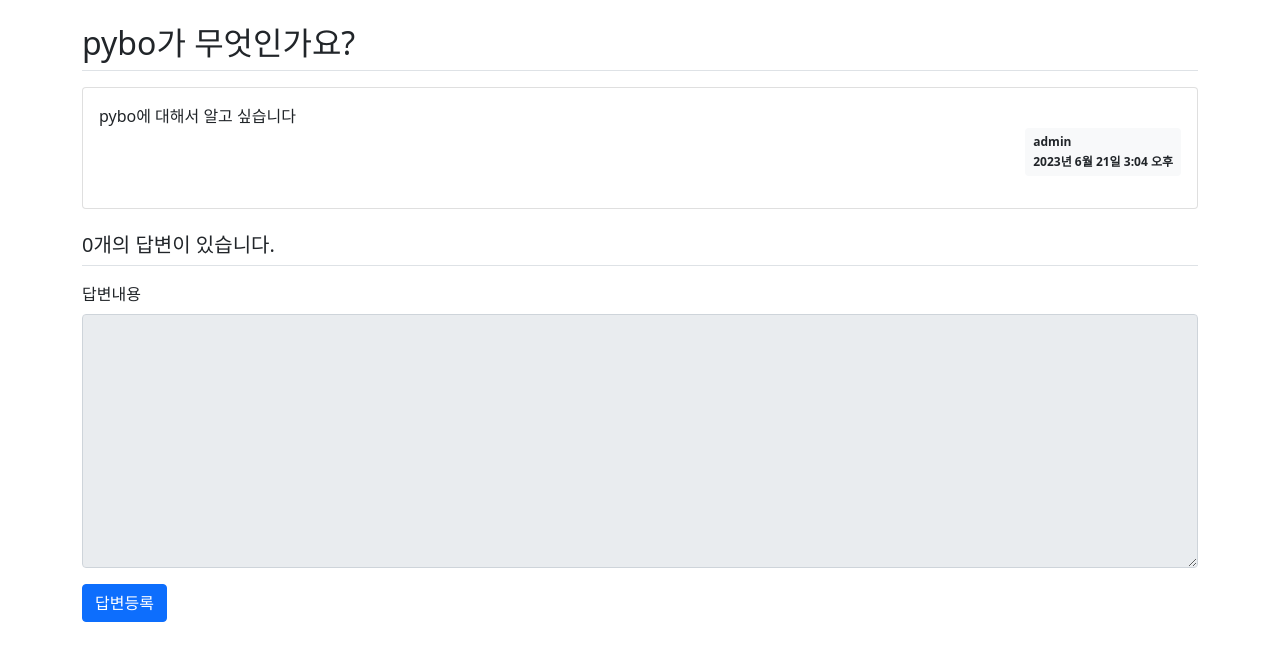
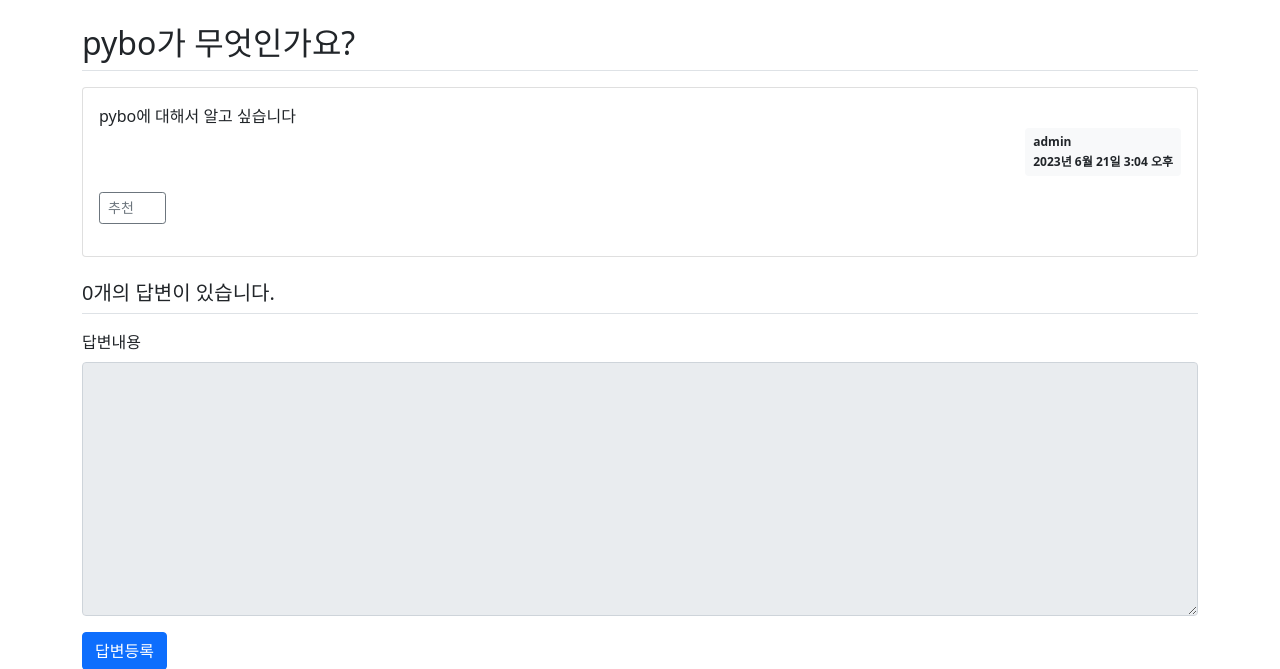
Before and after one commit to Kimhyuntae9665/pycharm, a Django app: page /pybo/1/ in a window 1280 px wide. Shown: the part 57-726 px from the top of the page. Run offline with Django 4.2, Linux system fonts and the light colour scheme; data comes from the database, SQL or seed files in the repository; data that the repository does not hold is empty; some libraries are stand-ins or nearby versions.

Commit message:
a href=javascript:void(0)으로 하는 이유ì는 ì사욪자의 확인을 구하기 위해

```diff
--- a/templates/pybo/question_detail.html
+++ b/templates/pybo/question_detail.html
@@ -27,6 +27,9 @@
                 </div>
             </div>
             <div class="my-3">
+                <a href="javascript:void(0)" data-uri="{% url 'pybo:question_vote' question.id %}" class="recommend btn btn-sm btn-outline-secondary">추천
+                    <span class="badge rounded-pill bg-sucess">{{question.voter.count}}</span>
+                </a>
                 {% if request.user == question.author %}
                 <a href ="{% url 'pybo:question_modify' question.id %}"
                 class="btn btn-sm btn-outline-secondary">수정</a>
```
